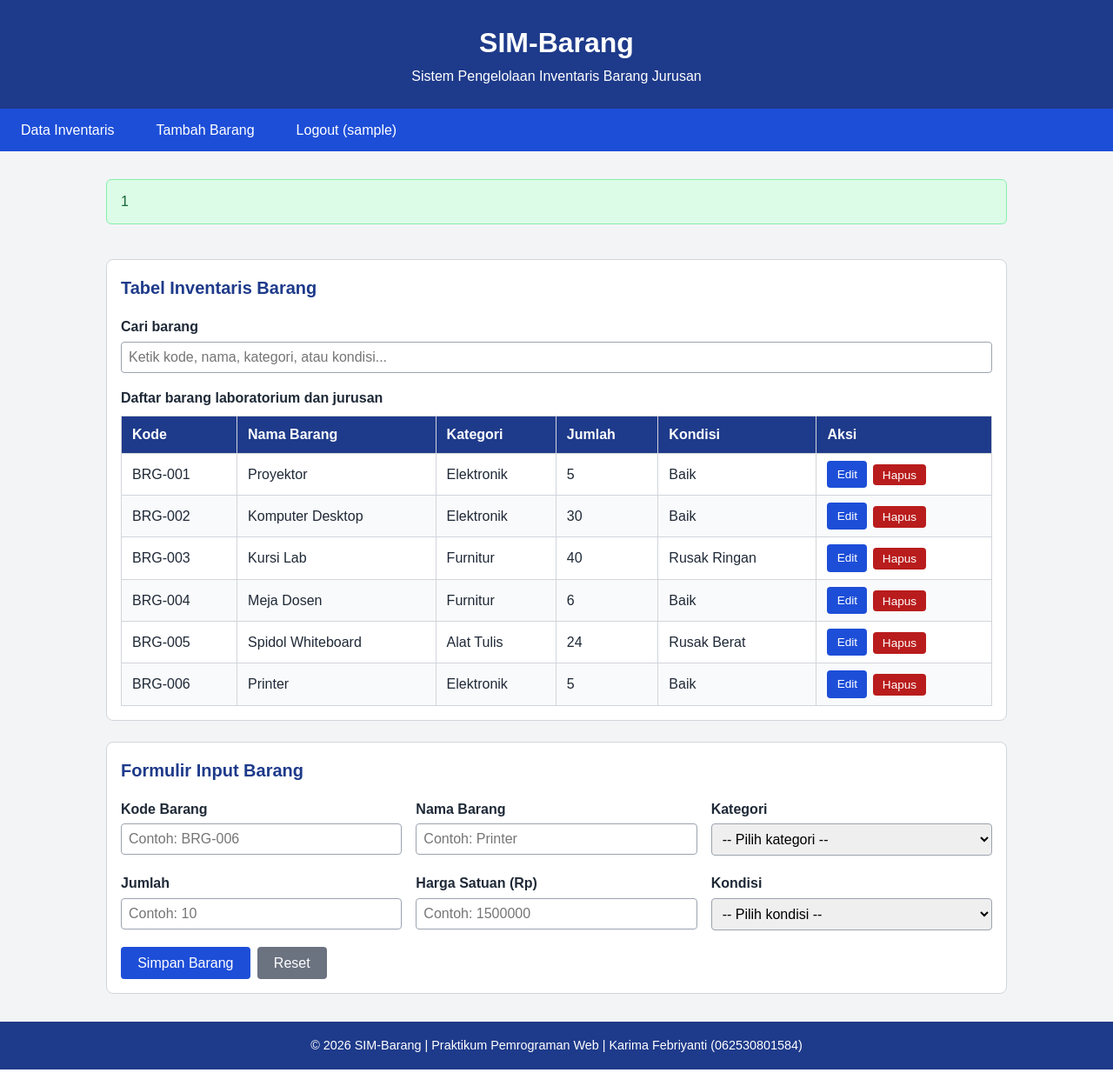
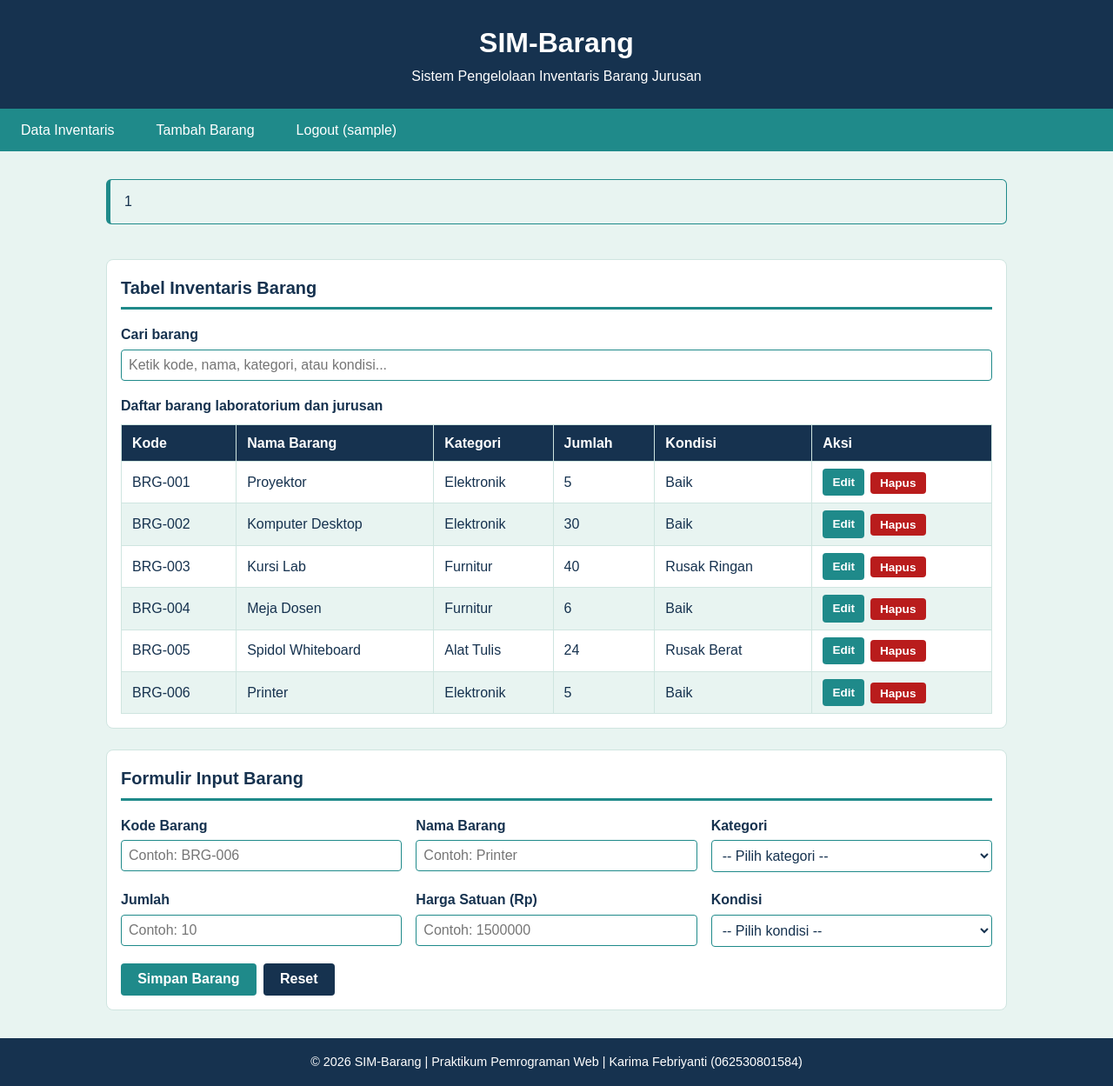
Before and after one commit to karimuyy/sim-barang-062530801584, a PHP site: page / in a window 1280 px wide. Shown: the whole page at 87% size. Run offline with PHP 8.4, Linux system fonts and the light colour scheme; the visitor is signed in with stand-in values (Sample User, id 1); data comes from the database, SQL or seed files in the repository.

Commit message:
ganti tema warna

```diff
--- a/style.css
+++ b/style.css
@@ -1,3 +1,17 @@
+/* ===== PALET WARNA ===== */
+:root {
+  --navy: #16324F;
+  --teal: #1F8A8A;
+  --bg: #E8F4F1;
+  --putih: #FFFFFF;
+
+  /* turunan untuk garis tepi dan efek hover */
+  --garis: #CFE5E0;
+  --teal-gelap: #176B6B;
+  --navy-terang: #24496D;
+  --merah: #B91C1C;
+}
+
 /* ===== RESET & BOX MODEL ===== */
 * {
   margin: 0;
@@ -8,14 +22,14 @@
 body {
   font-family: Arial, Helvetica, sans-serif;
   line-height: 1.6;
-  background-color: #f3f4f6;
-  color: #1f2937;
+  background-color: var(--bg);
+  color: var(--navy);
 }
 
 /* ===== HEADER ===== */
 header {
-  background-color: #1e3a8a;
-  color: #ffffff;
+  background-color: var(--navy);
+  color: var(--putih);
   padding: 1.5rem 1rem;
   text-align: center;
 }
@@ -26,7 +40,7 @@ header h1 {
 
 /* ===== NAVIGASI (FLEXBOX) ===== */
 nav {
-  background-color: #1d4ed8;
+  background-color: var(--teal);
 }
 
 nav ul {
@@ -57,8 +71,8 @@ main {
 }
 
 section {
-  background-color: #ffffff;
-  border: 1px solid #d1d5db;
+  background-color: var(--putih);
+  border: 1px solid var(--garis);
   border-radius: 8px;
   padding: 1rem;
 }
@@ -66,7 +80,9 @@ section {
 section h2 {
   margin-bottom: 1rem;
   font-size: 1.25rem;
-  color: #1e3a8a;
+  color: var(--navy);
+  padding-bottom: 0.4rem;
+  border-bottom: 3px solid var(--teal);
 }
 
 /* ===== TABEL ===== */
@@ -88,18 +104,22 @@ caption {
 
 th,
 td {
-  border: 1px solid #d1d5db;
+  border: 1px solid var(--garis);
   padding: 0.5rem 0.75rem;
   text-align: left;
 }
 
 thead {
-  background-color: #1e3a8a;
-  color: #ffffff;
+  background-color: var(--navy);
+  color: var(--putih);
 }
 
 tbody tr:nth-child(even) {
-  background-color: #f9fafb;
+  background-color: var(--bg);
+}
+
+tbody tr:hover {
+  background-color: var(--garis);
 }
 
 /* ===== FORM (GRID) ===== */
@@ -123,15 +143,18 @@ input,
 select {
   width: 100%;
   padding: 0.5rem;
-  border: 1px solid #9ca3af;
+  border: 1px solid var(--teal);
   border-radius: 4px;
   font-size: 1rem;
+  color: var(--navy);
+  background-color: var(--putih);
 }
 
 input:focus,
 select:focus {
-  outline: 2px solid #2563eb;
-  border-color: #2563eb;
+  outline: 2px solid var(--teal);
+  outline-offset: 1px;
+  border-color: var(--navy);
 }
 
 form .aksi {
@@ -144,27 +167,28 @@ button {
   border: none;
   border-radius: 4px;
   font-size: 1rem;
+  font-weight: bold;
   cursor: pointer;
-  background-color: #1d4ed8;
-  color: #ffffff;
+  background-color: var(--teal);
+  color: var(--putih);
 }
 
 button:hover {
-  background-color: #1e40af;
+  background-color: var(--teal-gelap);
 }
 
 button[type="reset"] {
-  background-color: #6b7280;
+  background-color: var(--navy);
 }
 
 button[type="reset"]:hover {
-  background-color: #4b5563;
+  background-color: var(--navy-terang);
 }
 
 /* ===== FOOTER ===== */
 footer {
-  background-color: #1e3a8a;
-  color: #ffffff;
+  background-color: var(--navy);
+  color: var(--putih);
   text-align: center;
   padding: 1rem;
   font-size: 0.9rem;
@@ -251,30 +276,33 @@ input.invalid {
   opacity: 1;
   visibility: visible;
 }
+
 /* ===== HALAMAN HASIL (simpan.php) ===== */
 .pesan-sukses {
-  background-color: #dcfce7;
-  color: #166534;
-  border: 1px solid #86efac;
+  background-color: var(--bg);
+  color: var(--navy);
+  border: 1px solid var(--teal);
+  border-left: 5px solid var(--teal);
   border-radius: 6px;
   padding: 0.75rem 1rem;
   margin-bottom: 1rem;
 }
 
 .pesan-gagal {
-  color: #b91c1c;
+  color: var(--merah);
   font-weight: bold;
   margin-bottom: 0.5rem;
 }
 
 .daftar-error {
-  color: #b91c1c;
+  color: var(--merah);
   margin-left: 1.25rem;
   margin-bottom: 1rem;
 }
 
 table th[scope="row"] {
-  background-color: #e5e7eb;
+  background-color: var(--bg);
+  color: var(--navy);
   width: 40%;
 }
 
@@ -295,55 +340,46 @@ table th[scope="row"] {
   grid-template-columns: minmax(0, 1fr);
 }
 
-/* ===== INFO OBJEK BARANG ===== */
-.info-barang {
-  background-color: #eff6ff;
-  border: 1px solid #bfdbfe;
-  border-radius: 6px;
-  padding: 0.6rem 1rem;
-  margin-bottom: 1rem;
-  font-weight: bold;
-  color: #1e3a8a;
-}
-/* ===== TOMBOL HAPUS DI TABEL ===== */
-.form-hapus {
-  display: block;
-}
-
-.btn-hapus {
-  background-color: #b91c1c;
-  padding: 0.3rem 0.7rem;
-  font-size: 0.85rem;
-}
-
-.btn-hapus:hover {
-  background-color: #991b1b;
-}
-/* ===== TOMBOL EDIT ===== */
+/* ===== TOMBOL AKSI DI TABEL (Edit dan Hapus) ===== */
 .aksi-baris {
   display: flex;
   gap: 0.4rem;
   align-items: center;
 }
 
+.form-hapus {
+  display: block;
+}
+
+.btn-hapus {
+  background-color: var(--merah);
+  padding: 0.3rem 0.7rem;
+  font-size: 0.85rem;
+}
+
+.btn-hapus:hover {
+  background-color: #991B1B;
+}
+
 .btn-edit {
   display: inline-block;
-  background-color: #1d4ed8;
-  color: #ffffff;
+  background-color: var(--teal);
+  color: var(--putih);
   padding: 0.3rem 0.7rem;
   font-size: 0.85rem;
+  font-weight: bold;
   border-radius: 4px;
   text-decoration: none;
 }
 
 .btn-edit:hover {
-  background-color: #1e40af;
+  background-color: var(--teal-gelap);
 }
 
 .btn-batal {
-  background-color: #6b7280;
+  background-color: var(--navy);
 }
 
 .btn-batal:hover {
-  background-color: #4b5563;
+  background-color: var(--navy-terang);
 }
```
Also changed, not shown: other parts of style.css (+27 -9 lines).
